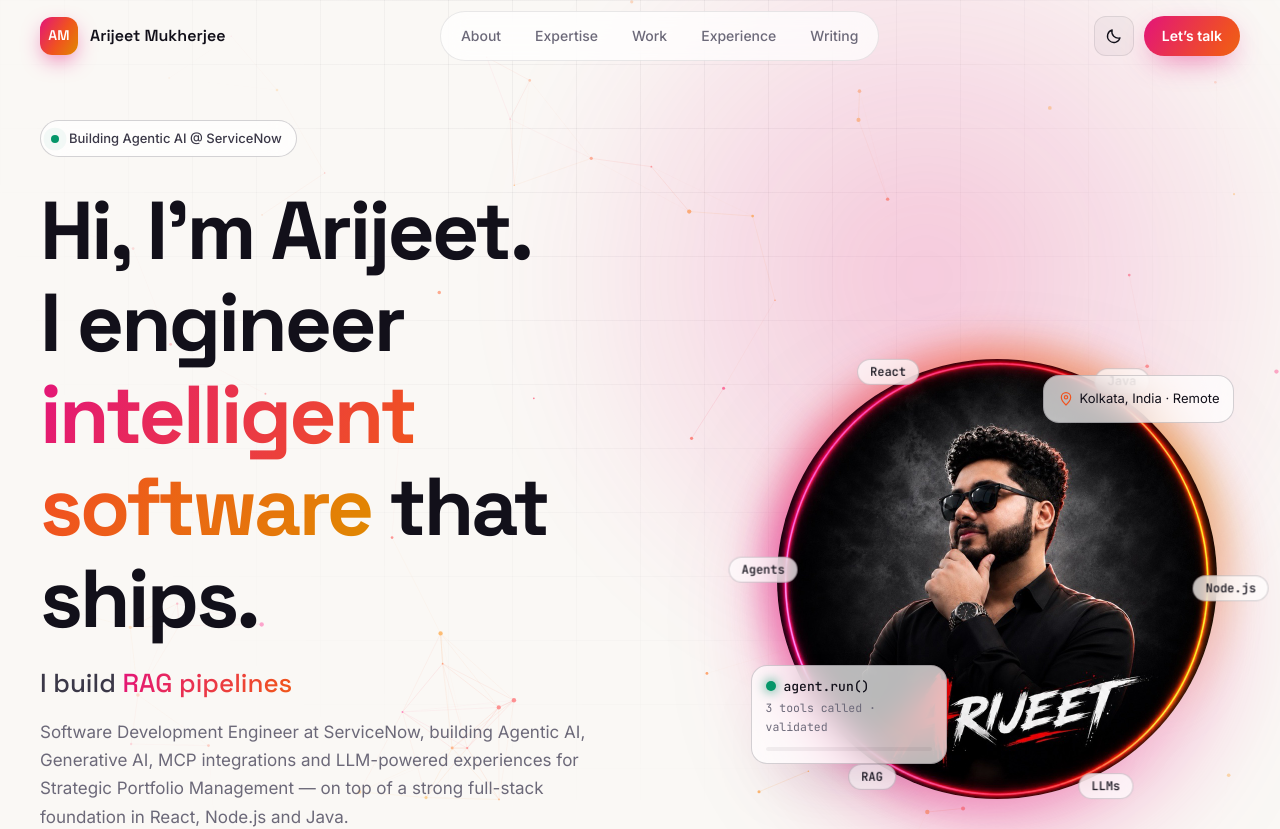
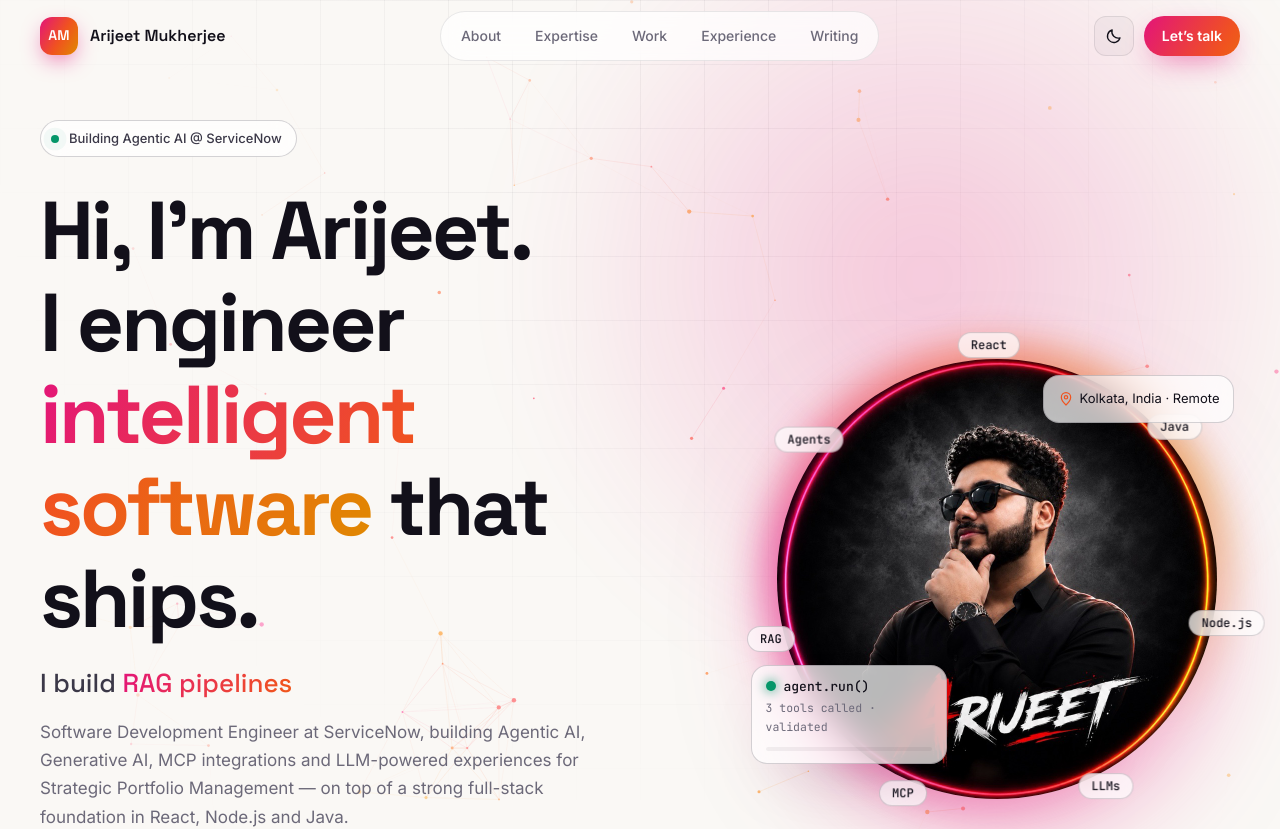
Before and after one commit to arijeet-mukherjee/arijeetdev, a React (Vite) app: page / in a window 1280 px wide. Shown: the top 829 px of the page. Built offline with nearby package versions, Linux system fonts and the light colour scheme.

Commit message:
Update Hero.jsx

```diff
--- a/src/components/Hero.jsx
+++ b/src/components/Hero.jsx
@@ -3,7 +3,7 @@ import NeuralField from './NeuralField'
 import Icon from './Icon'
 import { profile } from '../data/profile'
 
-const orbit = ['LLMs', 'RAG', 'Agents', 'React', 'Java', 'Node.js']
+const orbit = ['LLMs', 'MCP', 'RAG', 'Agents', 'React', 'Java', 'Node.js']
 
 function RotatingWord({ words }) {
   const [i, setI] = useState(0)
```
